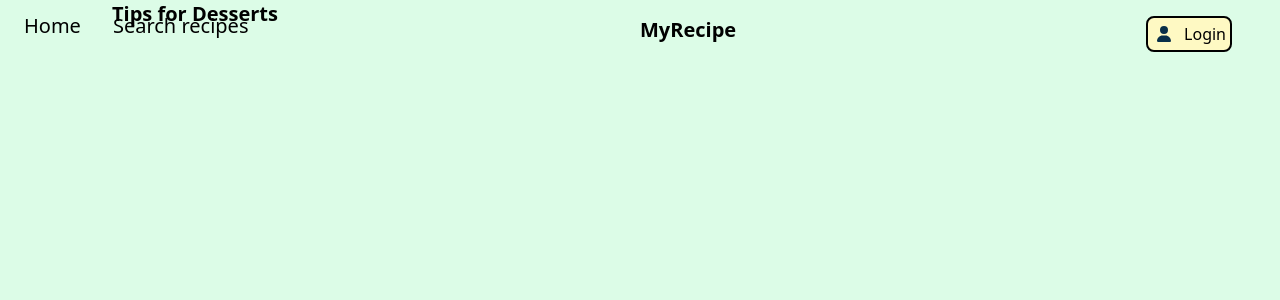
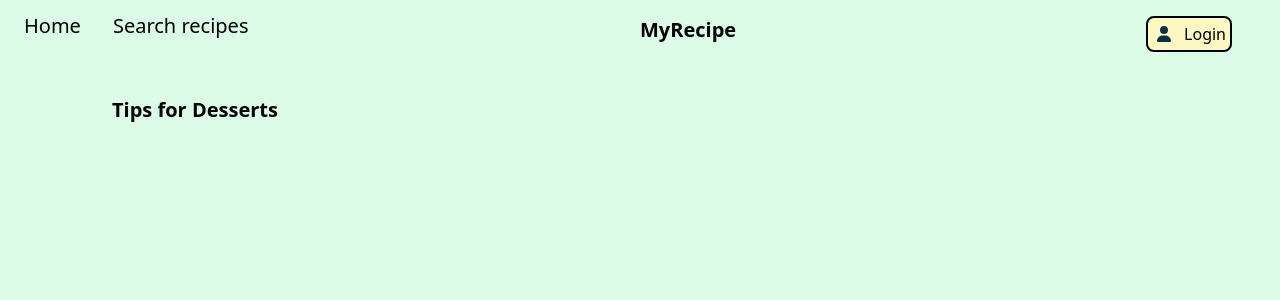
Before and after one commit to chas-academy/u06-fullstack-recipe-app-MatildaAK, an Angular app in the folder Recipe-frontend/: page / in a window 1280 px wide. Shown: the top 300 px of the page. Built offline with nearby package versions, Linux system fonts and the light colour scheme.

Commit message:
change style on grid

```diff
--- a/Recipe-frontend/src/app/components/home/home.component.html
+++ b/Recipe-frontend/src/app/components/home/home.component.html
@@ -2,9 +2,9 @@
 <!-- <app-recipes></app-recipes> -->
 
 <section >
-    <h2 class="ml-28 font-bold text-xl">Tips for {{filter.dishType}}</h2>
-    <div class="grid grid-cols-auto gap-4 lg:grid-cols-8 mx-8 mb-12">
+    <h2 class="ml-28 font-bold text-xl mt-24">Tips for {{filter.dishType}}</h2>
 
+    <div class="mx-8 mb-12 mt-8 grid grid-cols-auto gap-4 sm:grid-cols-3 md:grid-cols-5 lg:grid-cols-7 xl:grid-cols-8">
         @for(recipe of recipes; track recipe){
             <article class="bg-200">
                     <h3 class="font-bold text-center h-12">{{recipe.label}}</h3>
```
